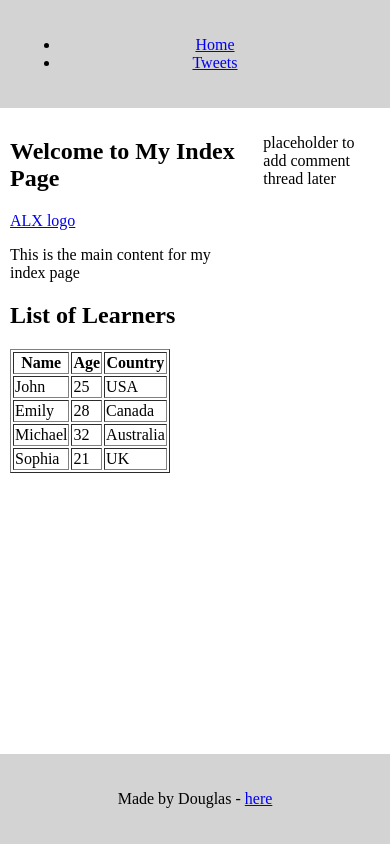
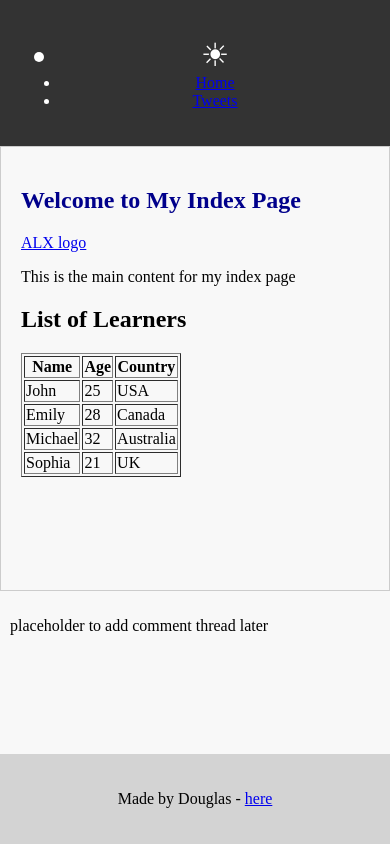
Before and after one commit to WutangLord/alx_html_css, a plain HTML site: page css_basic/index.html in a window 390 px wide. Drawn offline with Linux system fonts and the light colour scheme.

Commit message:
allowing styling for the webste

```diff
--- a/css_basic/index.html
+++ b/css_basic/index.html
@@ -7,10 +7,10 @@
     <link href="base.css" rel="stylesheet">
     <link href="styles.css" rel="stylesheet">
 </head>
-<body>
+<body class="works_on_smartphone">
    <header>
         <ul>
-            <li><a href="index.html">Home</a></li>
+            <li class="logo">&#9728;</li>  <li><a href="index.html">Home</a></li>
             <li><a href="tweets.html">Tweets</a></li>
         </ul>
 
--- a/css_basic/styles.css
+++ b/css_basic/styles.css
@@ -28,3 +28,48 @@ body {
       text-align: center;
       background-color: lightgray;
   }
+  @media (max-width: 768px) {
+    body.works_on_smartphone main {
+      flex-direction: column; /* Stack article and aside vertically */
+    }
+    body.works_on_smartphone article,
+    body.works_on_smartphone aside {
+      flex: 1; /* Each takes full width */
+    }
+  }
+  header ul li.logo {
+    font-size: 2em; /* Makes the logo larger */
+}
+body {
+  background-color: #f8f8f8;
+}
+
+header {
+  background-color: #333;
+  color: white;
+}
+
+nav ul {
+  list-style: none;
+  padding: 0;
+  margin: 0;
+}
+
+nav li {
+  display: inline;
+  margin-right: 20px;
+}
+
+nav a {
+  color: white;
+  text-decoration: none;
+}
+
+article {
+  border: 1px solid #ccc;
+  padding: 20px;
+}
+
+article h1 {
+  color: darkblue;
+}
```
